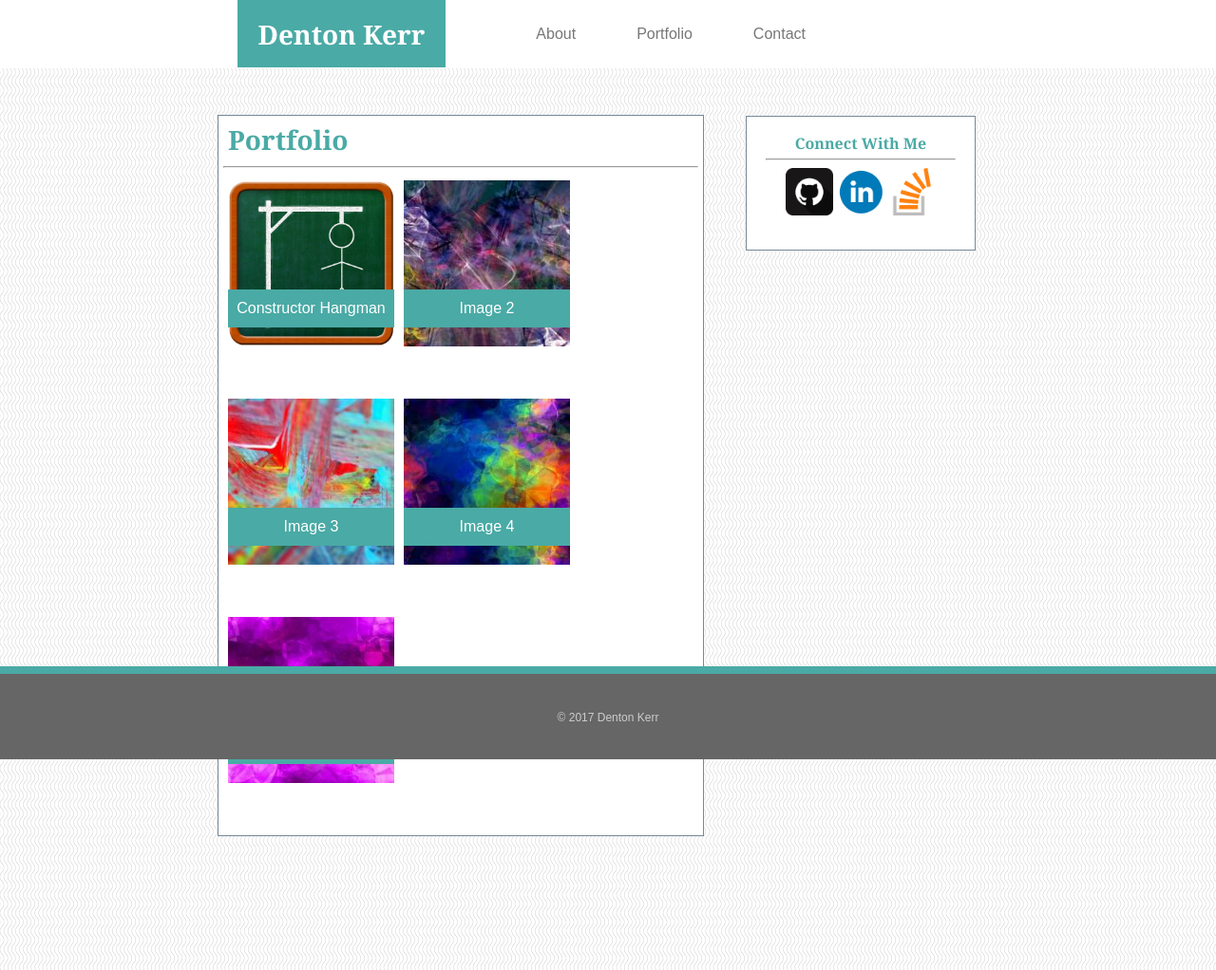
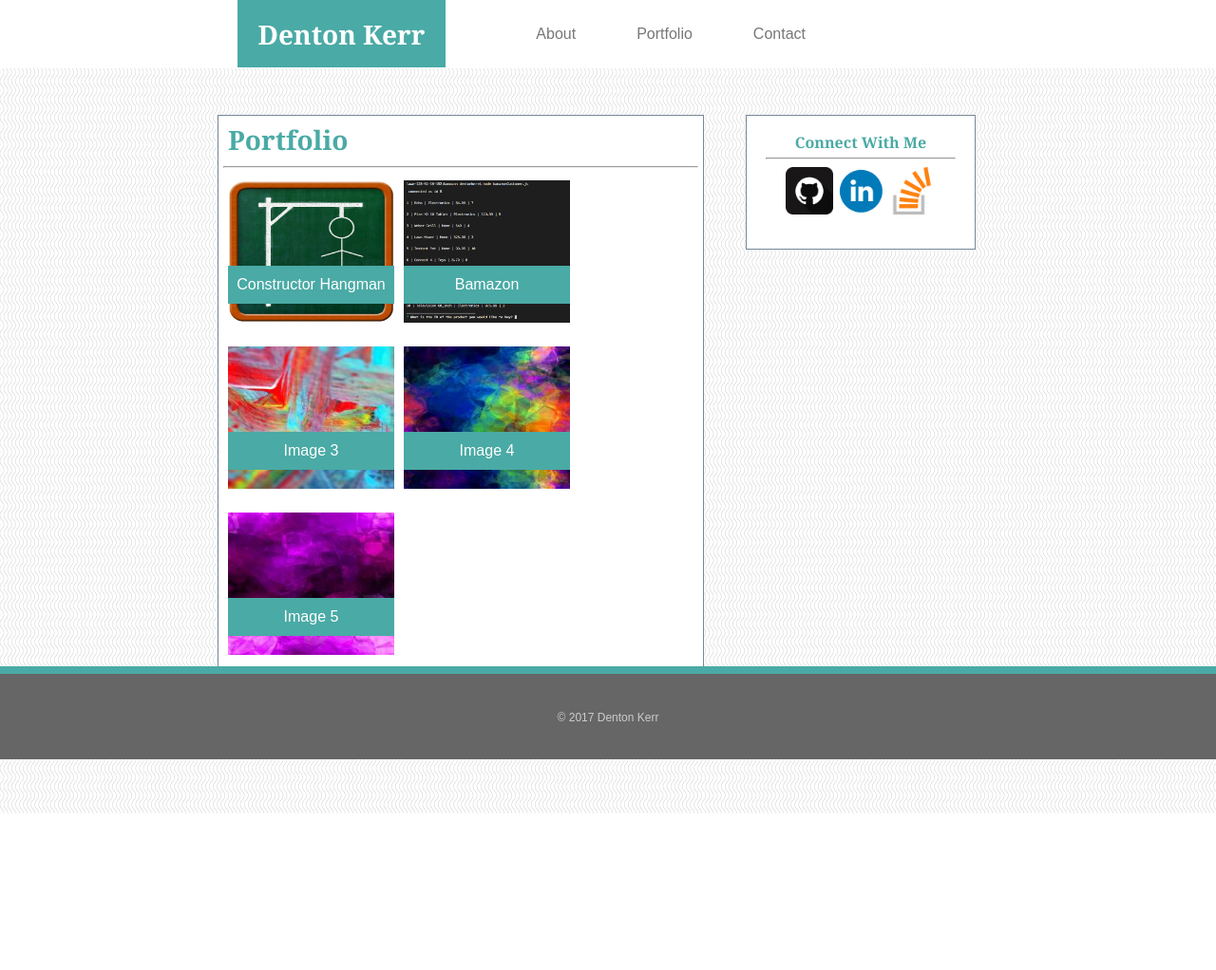
Before and after one commit to dentonkerr/Basic-Portfolio, a plain HTML site: page portfolio.html in a window 1280 px wide. Shown: the whole page at 95% size. After the commit the page ends 857 px from the top, so only its background shows below. Drawn offline with Linux system fonts and the light colour scheme.

Commit message:
portfolio page add and adjustment

```diff
--- a/assets/css/style.css
+++ b/assets/css/style.css
@@ -173,7 +173,7 @@ aside3 {
     padding: 20px;
     margin-left: 675px;
     position: relative;
-    bottom: 758px;
+    bottom: 594px;
     right: -110px;
 }
 /*connect box portfolio h3*/
@@ -241,14 +241,13 @@ textarea {
 
 div.gallery {
     margin: 5px;
+    margin-bottom: -30px;
     float: left;
     width: 175px;
-    margin-bottom: 0;
 }
 
 div.gallery img {
     width: 100%;
-    height: auto;
 }
 
 div.desc {
--- a/portfolio.html
+++ b/portfolio.html
@@ -31,9 +31,9 @@
         </div>
 
         <div class="gallery">
-                <a target="_blank" href="assets/images/portfolio image 2.jpg"> <img src="assets/images/portfolio image 2.jpg" alt="Image2" width="150" height="150">
+                <a target="_blank" href="https://github.com/dentonkerr/bamazon"> <img src="assets/images/portfolio image 2.png" alt="Image2" width="150" height="150">
                 </a>
-                <div class="desc">Image 2</div>
+                <div class="desc">Bamazon</div>
         </div>
 
         <div class="gallery">
```
Also changed, not shown: assets/images/portfolio image 1.jpg (deleted), assets/images/portfolio image 2.jpg (deleted), assets/images/portfolio image 2.png (added), 2 other files.
